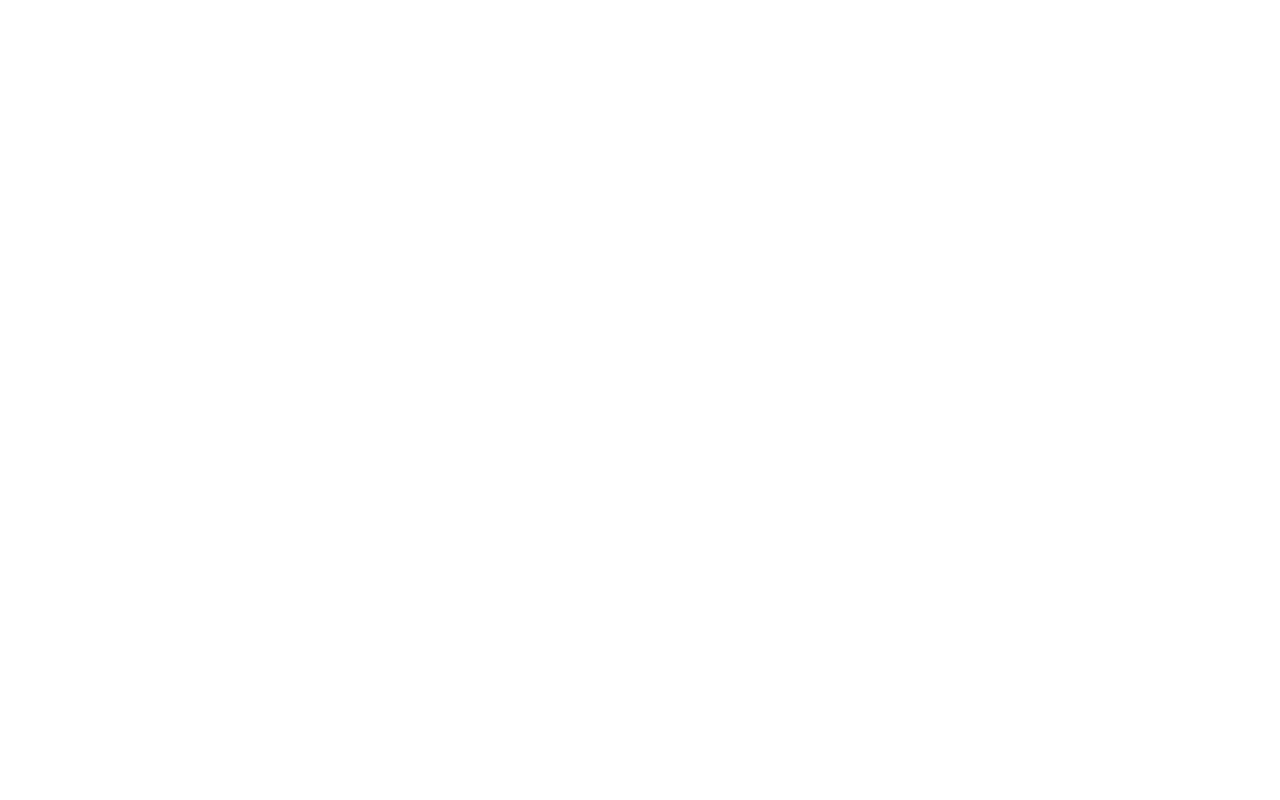
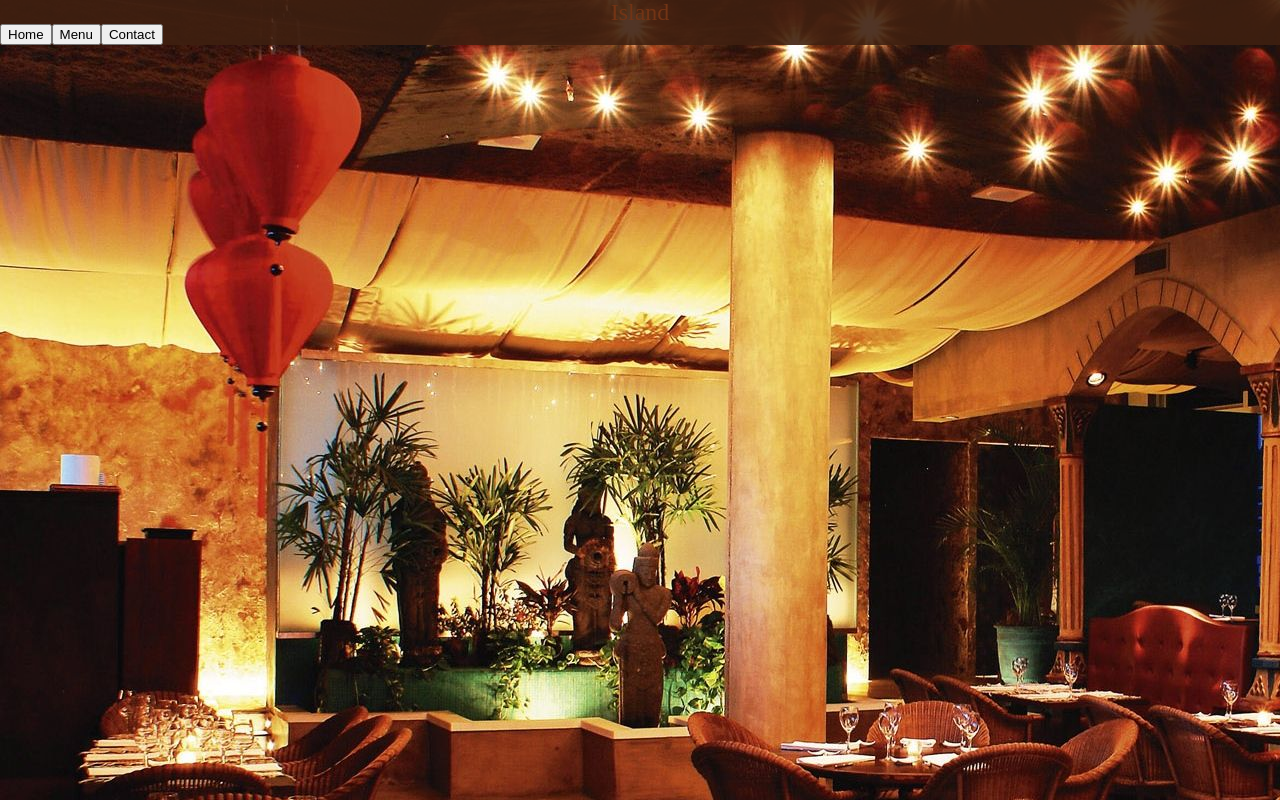
Before and after one commit to jplante01/TOP-restaurant-page, a website built with webpack: page dist/index.html in a window 1280 px wide. Built offline with nearby package versions, Linux system fonts and the light colour scheme.

Commit message:
Add buttons to nav

```diff
--- a/package.json
+++ b/package.json
@@ -17,7 +17,10 @@
   },
   "homepage": "https://github.com/jplante01/TOP-restaurant-page#readme",
   "devDependencies": {
+    "css-loader": "^6.7.3",
+    "style-loader": "^3.3.1",
     "webpack": "^5.75.0",
-    "webpack-cli": "^5.0.1"
+    "webpack-cli": "^5.0.1",
+    "webpack-dev-server": "^4.11.1"
   }
 }
--- /dev/null
+++ b/src/header.js
@@ -0,0 +1,31 @@
+
+function createHeader() {
+  const header = document.createElement('div');
+  header.classList.add('header');
+
+  const banner = document.createElement('h1');
+  banner.classList.add('banner')
+  banner.textContent = 'Island';
+  header.appendChild(banner);
+
+
+  const nav = document.createElement('div');
+  nav.classList.add('nav')
+
+  function createButton(buttonTitle) {
+    const button = document.createElement('button');
+    button.classList.add('nav-button');
+    button.textContent = buttonTitle
+    nav.appendChild(button);
+  }
+
+  createButton('Home');
+  createButton('Menu');
+  createButton('Contact');
+
+  header.appendChild(nav);
+  return header;
+}
+
+
+export default createHeader
--- a/src/index.js
+++ b/src/index.js
@@ -1 +1,11 @@
-alert("This works.");
+import './styles.css';
+import './back.jpeg';
+import createHeader from './header.js';
+
+
+function initializeWebsite() {
+  const content = document.getElementById('content');
+  content.appendChild(createHeader());
+}
+
+initializeWebsite();
--- a/dist/styles.css
+++ b/src/styles.css
@@ -49,6 +49,28 @@
 
 /* End Reset */
 
+:root {
+  --font-color: #723415;
+  --font-color-dark: #aaa;
+  --border-color: #222;
+  --background-light: #743515;
+  --background-dark: rgb(63,32,16,0.9);
+}
+
 body {
-  background-image: url(images/back.jpeg);
+  background-image: url(./back.jpeg);
 }
+
+.red {
+  color: red;
+}
+
+.header {
+  background-color: var(--background-dark);
+}
+
+.banner {
+  font-size: 24px;
+  text-align: center;
+  color: var(--font-color);
+}
--- a/webpack.config.js
+++ b/webpack.config.js
@@ -1,9 +1,25 @@
 const path = require('path');
 
 module.exports = {
+  mode: 'development',
   entry: './src/index.js',
   output: {
-    filename: 'main.js',
+    filename: 'bundle.js',
     path: path.resolve(__dirname, 'dist'),
   },
+  module: {
+    rules: [
+      {
+        test: /\.css$/i,
+        use: ['style-loader', 'css-loader'],
+      },
+      {
+        test: /\.(png|svg|jpg|jpeg|gif)$/i,
+        type: 'asset/resource',
+      },
+    ],
+  },
+  devServer: {
+    static: './dist',
+   },
 };
```
Also changed, not shown: dist/index.html, src/back.jpeg (added), 1 other file.
